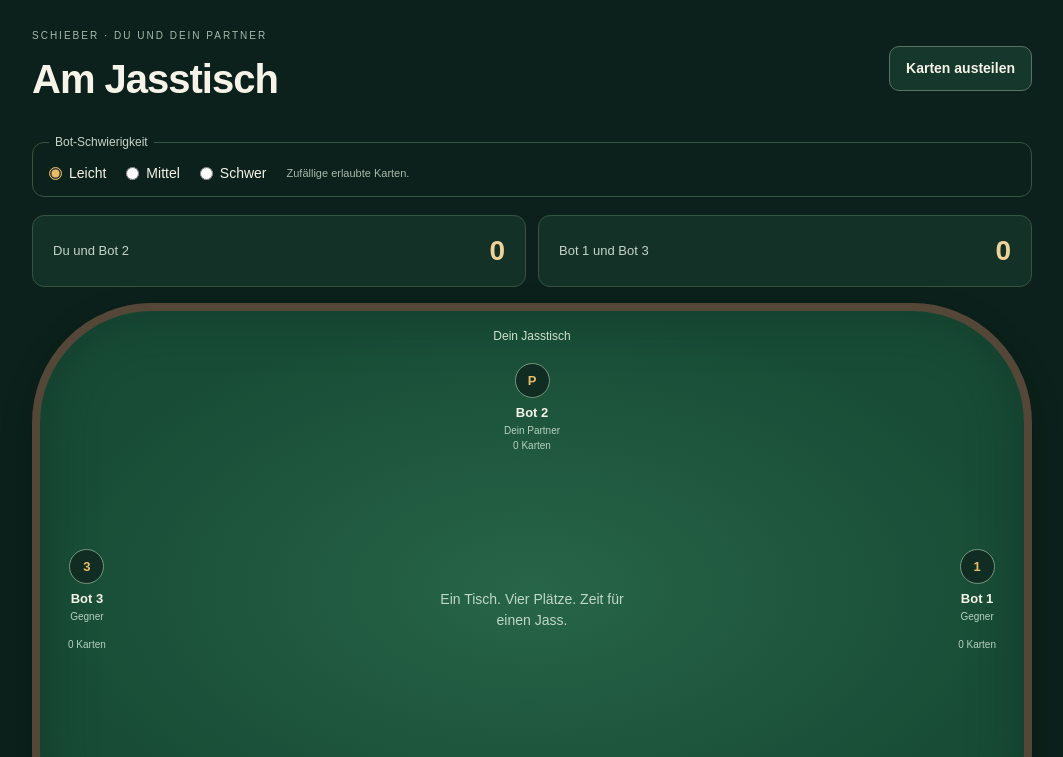
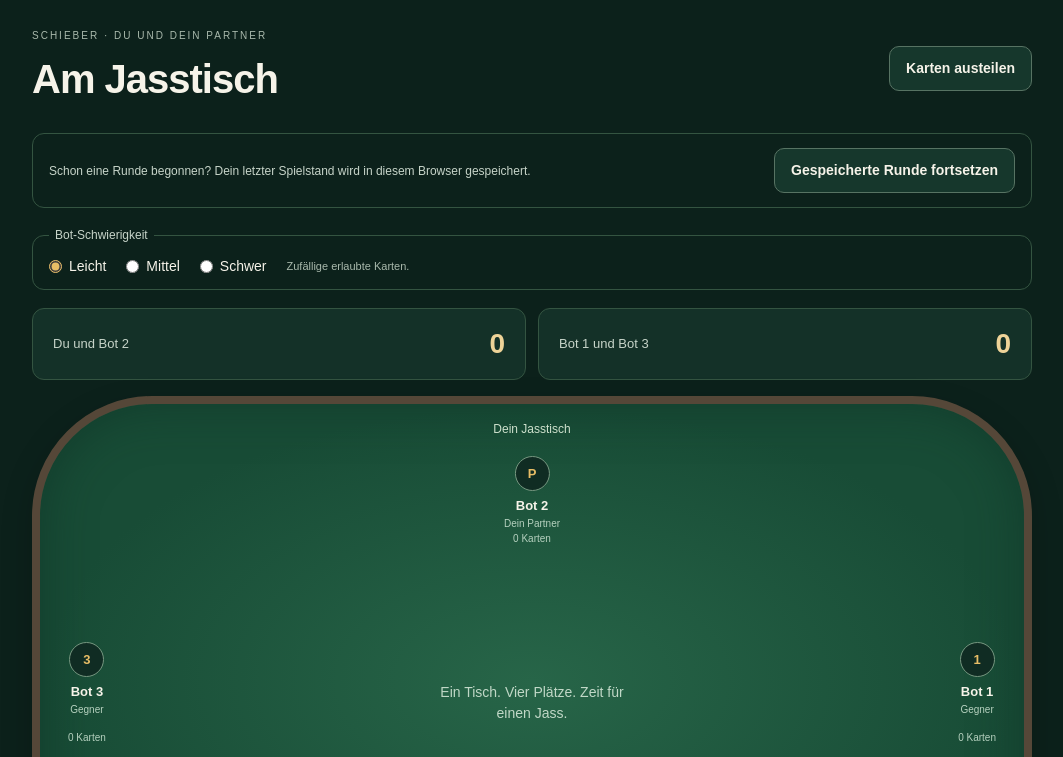
Before and after one commit to joshuakrump/jass-plattform, a Next.js app: page / in a window 1280 px wide. Shown: the top 757 px of the page, without its empty margins (108-1171 px from the left). Built offline with nearby package versions, Linux system fonts and the light colour scheme.

Commit message:
Save and resume Jass rounds in the browser

```diff
--- a/src/app/jass-table.css
+++ b/src/app/jass-table.css
@@ -107,3 +107,7 @@
 .jass-card-image { display:block; width:100%; height:100%; object-fit:contain; border-radius:6px; }
 .jass-card-credit { margin-top:20px; color:#a9b9ac; text-align:center; font-size:10px; }
 .jass-card-credit a { text-decoration:underline; }
+
+.jass-resume { display:flex; align-items:center; justify-content:space-between; flex-wrap:wrap; gap:12px; padding:14px 16px; margin-bottom:18px; border:1px solid #345441; border-radius:12px; }
+.jass-resume p, .jass-save-message { font-size:12px; color:#c7d4c9; }
+.jass-save-message { margin-bottom:12px; }
--- a/src/app/page.tsx
+++ b/src/app/page.tsx
@@ -12,6 +12,8 @@ import {
   type Card,
   type GameMode,
 } from "@/lib/jass/cards";
+
+import { SAVED_GAME_KEY, serializeGame, parseSavedGame } from "@/lib/jass/saved-game";
 
 import { getPlayableCards } from "@/lib/jass/rules";
 import { chooseBotGameMode } from "@/lib/jass/bot";
@@ -40,6 +42,7 @@ export default function Home() {
   const [dealtHands, setDealtHands] = useState<Card[][]>([]);
   const [game, setGame] = useState<GameState | null>(null);
   const [shifted, setShifted] = useState(false);
+  const [saveMessage, setSaveMessage] = useState("");
   const [difficulty, setDifficulty] = useState<BotDifficulty>("easy");
 
   const hands = game ? game.hands : dealtHands;
@@ -79,10 +82,37 @@ export default function Home() {
     return () => window.clearTimeout(timer);
   }, [game]);
 
+  useEffect(() => {
+    if (!game) return;
+    try {
+      window.localStorage.setItem(SAVED_GAME_KEY, serializeGame(game, shifted));
+    } catch {
+      // Spielen funktioniert auch, wenn der Browser das Speichern blockiert.
+    }
+  }, [game, shifted]);
+
+  function resumeRound() {
+    try {
+      const saved = parseSavedGame(window.localStorage.getItem(SAVED_GAME_KEY));
+      if (!saved) {
+        setSaveMessage("Keine fortsetzbare Runde gespeichert. Teile neue Karten aus.");
+        return;
+      }
+      setGame(saved.game);
+      setDifficulty(saved.game.difficulty);
+      setShifted(saved.shifted);
+      setSaveMessage("Gespeicherte Runde geladen.");
+    } catch {
+      setSaveMessage("Der Browser erlaubt keinen Zugriff auf gespeicherte Runden.");
+    }
+  }
+
   function dealNewRound() {
     setDealtHands(dealCards());
     setGame(null);
     setShifted(false);
+    setSaveMessage("");
+    try { window.localStorage.removeItem(SAVED_GAME_KEY); } catch { /* Optional */ }
   }
 
   function selectGameMode(mode: GameMode) {
@@ -131,6 +161,14 @@ export default function Home() {
             {hands.length ? "Neu austeilen" : "Karten austeilen"}
           </button>
         </header>
+
+        {!game && hands.length === 0 && (
+          <section className="jass-resume">
+            <p>Schon eine Runde begonnen? Dein letzter Spielstand wird in diesem Browser gespeichert.</p>
+            <button type="button" onClick={resumeRound} className="jass-button jass-button-secondary">Gespeicherte Runde fortsetzen</button>
+          </section>
+        )}
+        {saveMessage && <p className="jass-save-message" role="status">{saveMessage}</p>}
 
         <fieldset className="jass-difficulty" disabled={game !== null}>
           <legend>Bot-Schwierigkeit</legend>
--- /dev/null
+++ b/src/lib/jass/saved-game.ts
@@ -0,0 +1,87 @@
+import { createDeck, suits, type Card } from "./cards";
+import { createGame, playTurn, startNextTrick, type GameState, type PlayedCard } from "./game";
+
+export const SAVED_GAME_KEY = "jass-plattform.round.v1";
+
+export type SavedGame = { game: GameState; shifted: boolean };
+
+export function serializeGame(game: GameState, shifted: boolean): string {
+  return JSON.stringify({ version: 1, game, shifted });
+}
+
+function record(value: unknown): value is Record<string, unknown> {
+  return typeof value === "object" && value !== null && !Array.isArray(value);
+}
+
+// Gespeicherte Züge werden erneut durch die Engine geprüft. So können alte
+// oder beschädigte Daten keine ungültige Runde in die Oberfläche bringen.
+export function parseSavedGame(text: string | null): SavedGame | null {
+  if (!text) return null;
+  try {
+    const data: unknown = JSON.parse(text);
+    if (!record(data) || data.version !== 1 || !record(data.game)) return null;
+    const raw = data.game;
+    if (typeof data.shifted !== "boolean") return null;
+    if (![...suits, "Obenabe", "Undenufe"].includes(raw.gameMode as never)) return null;
+    if (!["easy", "medium", "hard"].includes(raw.difficulty as string)) return null;
+    if (!Array.isArray(raw.hands) || raw.hands.length !== 4 || !Array.isArray(raw.history) || !Array.isArray(raw.trick)) return null;
+    if (raw.history.length > 9 || raw.trick.length > 4) return null;
+
+    const deck = new Map(createDeck().map((card) => [card.id, card]));
+    function readCard(value: unknown): Card {
+      if (!record(value) || typeof value.id !== "string") throw new Error("Karte fehlt");
+      const card = deck.get(value.id);
+      if (!card || value.suit !== card.suit || value.rank !== card.rank) throw new Error("Ungültige Karte");
+      return card;
+    }
+    function readPlay(value: unknown): PlayedCard {
+      if (!record(value) || !Number.isInteger(value.playerIndex) || (value.playerIndex as number) < 0 || (value.playerIndex as number) > 3) throw new Error("Spieler fehlt");
+      return { playerIndex: value.playerIndex as number, card: readCard(value.card) };
+    }
+    const remaining = raw.hands.map((hand) => {
+      if (!Array.isArray(hand) || hand.length > 9) throw new Error("Ungültige Hand");
+      return hand.map(readCard);
+    });
+    const history = raw.history.map((entry) => {
+      if (!record(entry) || !Array.isArray(entry.plays) || entry.plays.length !== 4) throw new Error("Ungültiger Stich");
+      return entry.plays.map(readPlay);
+    });
+    const trick = raw.trick.map(readPlay);
+    const consumed = [...history.flat(), ...(trick.length < 4 ? trick : [])];
+    const initial = remaining.map((hand, index) => [
+      ...hand, ...consumed.filter((play) => play.playerIndex === index).map((play) => play.card),
+    ]);
+    if (initial.some((hand) => hand.length !== 9) || new Set(initial.flat().map((card) => card.id)).size !== 36) return null;
+
+    let game = createGame(initial, raw.gameMode as GameState["gameMode"], raw.difficulty as GameState["difficulty"]);
+    function replay(plays: PlayedCard[]) {
+      for (const play of plays) {
+        if (game.currentPlayer !== play.playerIndex) throw new Error("Falsche Reihenfolge");
+        const next = playTurn(game, play.card.id);
+        if (next === game) throw new Error("Ungültiger Zug");
+        game = next;
+      }
+    }
+    for (let index = 0; index < history.length; index++) {
+      if (index > 0) game = startNextTrick(game, false);
+      replay(history[index]);
+    }
+    if (trick.length < 4) {
+      if (history.length) {
+        if (history.length === 9) return null;
+        game = startNextTrick(game, false);
+      }
+      replay(trick);
+    }
+    if (game.completedTricks !== raw.completedTricks || game.currentPlayer !== raw.currentPlayer || game.winner !== raw.winner) return null;
+    if (JSON.stringify(game.scores) !== JSON.stringify(raw.scores)) return null;
+    if (JSON.stringify(game.trick) !== JSON.stringify(trick)) return null;
+    for (let index = 0; index < 4; index++) {
+      const ids = (hand: Card[]) => hand.map((card) => card.id).sort().join(",");
+      if (ids(game.hands[index]) !== ids(remaining[index])) return null;
+    }
+    return { game, shifted: data.shifted };
+  } catch {
+    return null;
+  }
+}
```
